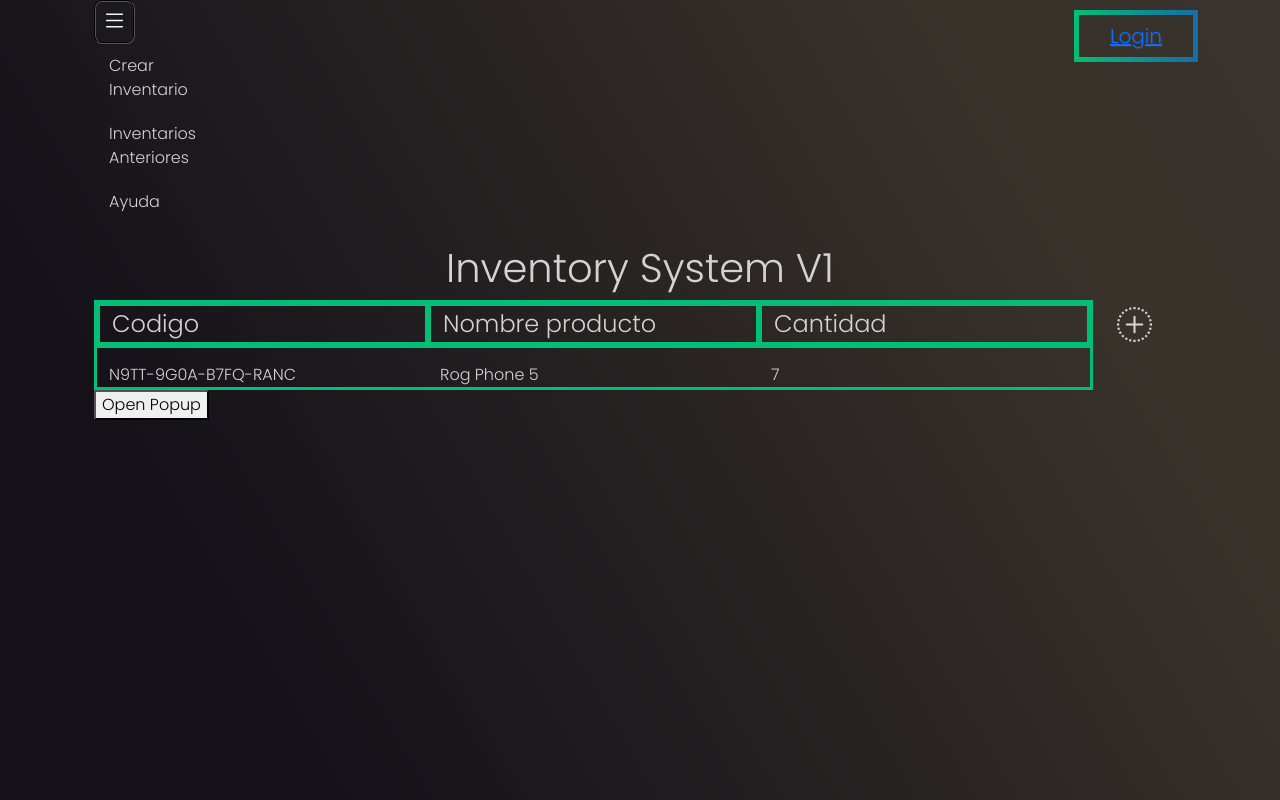
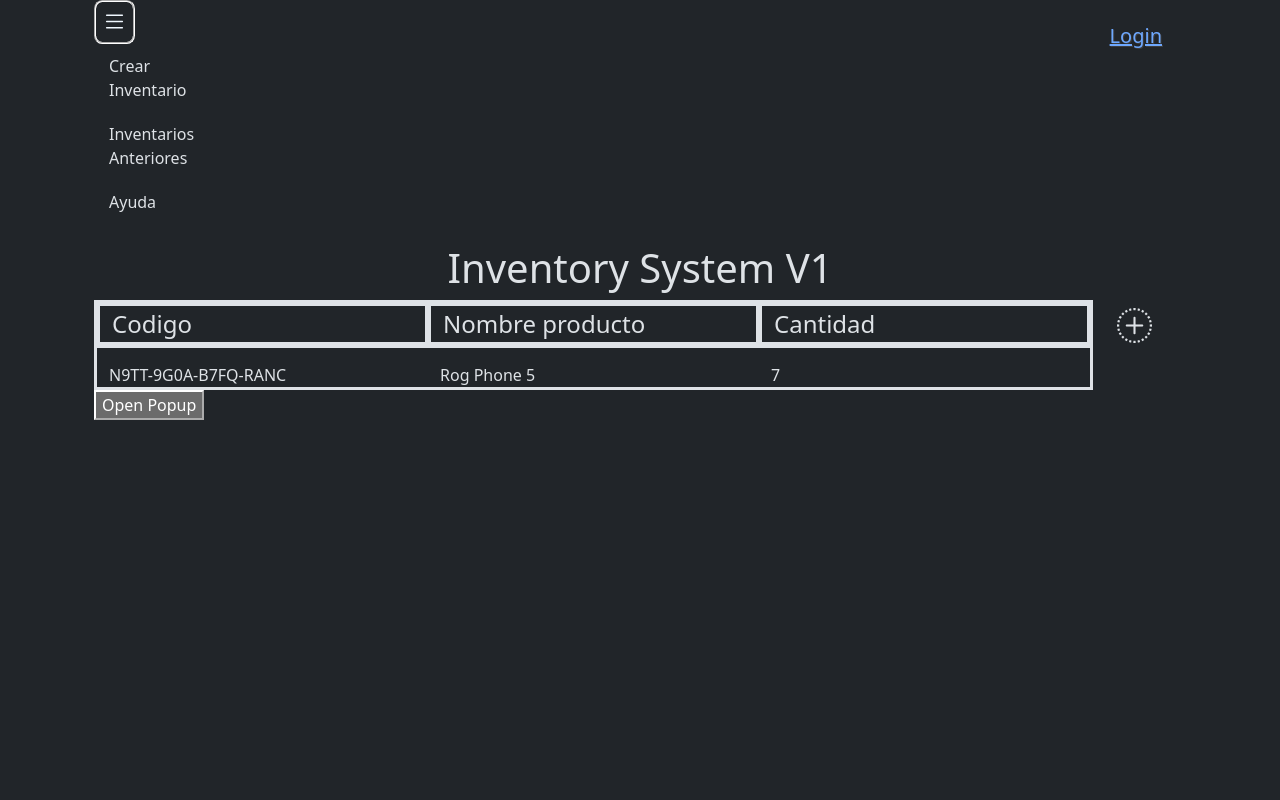
Before and after one commit to AeroreHighwind/InventorySystem, an Angular app: page / in a window 1280 px wide. Built offline with nearby package versions, Linux system fonts and the light colour scheme.

Commit message:
bootstrap dark mode

```diff
--- a/package.json
+++ b/package.json
@@ -18,10 +18,9 @@
     "@angular/platform-browser": "~13.3.0",
     "@angular/platform-browser-dynamic": "~13.3.0",
     "@angular/router": "~13.3.0",
-    "bootstrap": "^5.2.3",
-    "bootstrap-icons": "^1.10.3",
+    "bootstrap": "^5.3.0",
+    "bootstrap-icons": "^1.10.5",
     "rxjs": "~7.5.0",
-    "tslib": "^2.3.0",
     "zone.js": "~0.11.4"
   },
   "devDependencies": {
@@ -36,6 +35,7 @@
     "karma-coverage": "~2.1.0",
     "karma-jasmine": "~4.0.0",
     "karma-jasmine-html-reporter": "~1.7.0",
+    "tslib": "^2.6.0",
     "typescript": "~4.6.2"
   }
 }
--- a/src/app/app.module.ts
+++ b/src/app/app.module.ts
@@ -20,7 +20,7 @@ import { HelpComponent } from './components/help/help.component';
   ],
   imports: [
     BrowserModule,
-    AppRoutingModule
+    AppRoutingModule,
   ],
   providers: [],
   bootstrap: [AppComponent]
--- a/src/app/components/nav-bar/nav-bar.component.css
+++ b/src/app/components/nav-bar/nav-bar.component.css
@@ -33,9 +33,7 @@
     border-radius: 20%;
     transition: .3s;
 }
-.menu:hover{
-    font-size: 28px;
-}
+
 
 @keyframes fadeIn{
     from{
--- a/src/app/components/nav-bar/nav-bar.component.html
+++ b/src/app/components/nav-bar/nav-bar.component.html
@@ -1,15 +1,19 @@
 <div class="container navBar" id="navBar">
-    <button (click)="menuClick()" class="menu" id="menu" >
-        <div class="icon-container">
+  <button (click)="navBarSwitch()" class="menu">
     <i class="bi bi-list"></i>
-        </div>
   </button>
-    <ul id="navUL">
+  <ul *ngIf="getSwitchStatus()" id="navUL">
     <li>
-        <span><a href="#">Crear Inventario</a></span>
+      <span><a href="#">Crear <br>
+        Inventario</a></span>
     </li>
     <li>
-        <span><a href="#">Inventarios <br> Anteriores </a></span>
+      <span
+        ><a href="#"
+          >Inventarios <br />
+           Anteriores
+        </a></span
+      >
     </li>
     <li>
       <span><a href="#">Ayuda</a></span>
--- a/src/app/components/nav-bar/nav-bar.component.ts
+++ b/src/app/components/nav-bar/nav-bar.component.ts
@@ -7,31 +7,17 @@ import { Component, OnInit } from '@angular/core';
 })
 export class NavBarComponent implements OnInit {
 
-  constructor() { }
+  private isActive: boolean;
 
   ngOnInit(): void {
-    //this.hide();
+   this.isActive = true;
   }
 
-  menuClick():void{
-    const navUl = document.getElementById('navUL');
-      if (navUl.style.display === 'none'){
-        navUl.style.display ='flex';
-        navUl.style.flexDirection='column';
-        navUl.style.animation = 'fadeIn 1s forwards'
-      }
-      else{
-        navUl.style.animation = 'fadeOut .8s forwards';
-        setTimeout(()=> {
-          navUl.style.display = 'none';
-       }
-       ,500);
-
-      }
+  public navBarSwitch():void{
+    this.isActive = !this.isActive;
   }
 
-  hide():void{
-    const navUl = document.getElementById('navUL');
-    navUl.style.display='none';
+  public getSwitchStatus():boolean{
+    return this.isActive;
   }
 }
--- a/src/index.html
+++ b/src/index.html
@@ -1,5 +1,5 @@
 <!doctype html>
-<html lang="en">
+<html data-bs-theme="dark" lang="en">
 <head>
   <meta charset="utf-8">
   <title>InventorySystem</title>
--- a/src/styles.css
+++ b/src/styles.css
@@ -1,23 +1,5 @@
 @import url(../node_modules/bootstrap/dist/css/bootstrap.css);
 @import url(../node_modules/bootstrap-icons/font/bootstrap-icons.css);
 @import url('https://fonts.googleapis.com/css2?family=Poppins:ital,wght@0,300;1,200&display=swap');
+
 /*General Styles*/
-:root{
-    --main-color: rgb(23, 109, 167);
-    --secondary-color: rgb(3, 190, 119);
-    --bg-color: rgb(40, 40, 40);
-    --bg-secondary-color:rgb(35, 35, 35);
-    --text-color:rgb(211, 211, 211);
-
-}
-body{
-    font-family: 'Poppins', sans-serif;
-    color: var(--text-color);
-    background: -webkit-linear-gradient(30deg, rgb(20, 17, 25) 18%, rgb(56, 50, 43) 80%, rgb(57, 50, 45) 100%);
-    background: -o-linear-gradient(30deg, rgb(20, 17, 25) 18%, rgb(56, 50, 43) 80%, rgb(57, 50, 45) 100%);
-    background: -ms-linear-gradient(30deg, rgb(20, 17, 25) 18%, rgb(56, 50, 43) 80%, rgb(57, 50, 45) 100%);
-    background: -moz-linear-gradient(30deg, rgb(20, 17, 25) 18%, rgb(56, 50, 43) 80%, rgb(57, 50, 45) 100%);
-    background: linear-gradient(60deg, rgb(20, 17, 25) 18%, rgb(56, 50, 43) 80%, rgb(57, 50, 45) 100%);
-    background-attachment: fixed;
-    margin: 0px;
-}
```
Also changed, not shown: 1 other file (tests, documents, lock files or other folders). Lines whose indentation alone changed are shown as unchanged.
